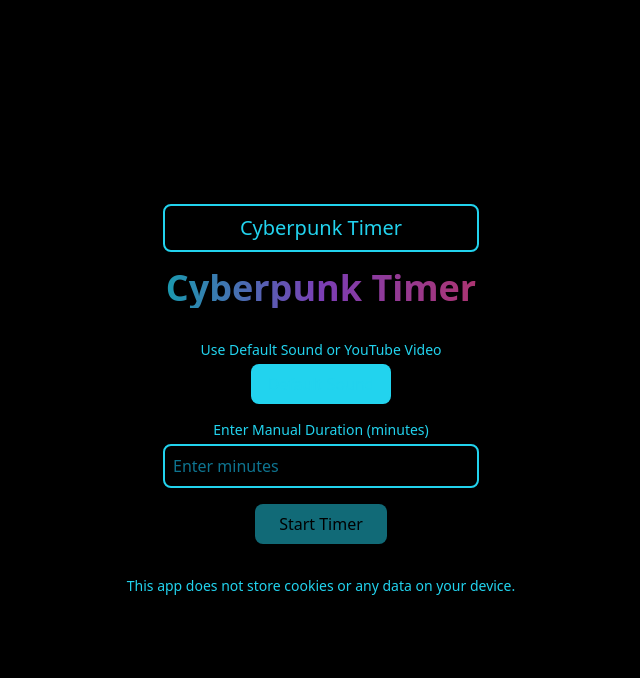
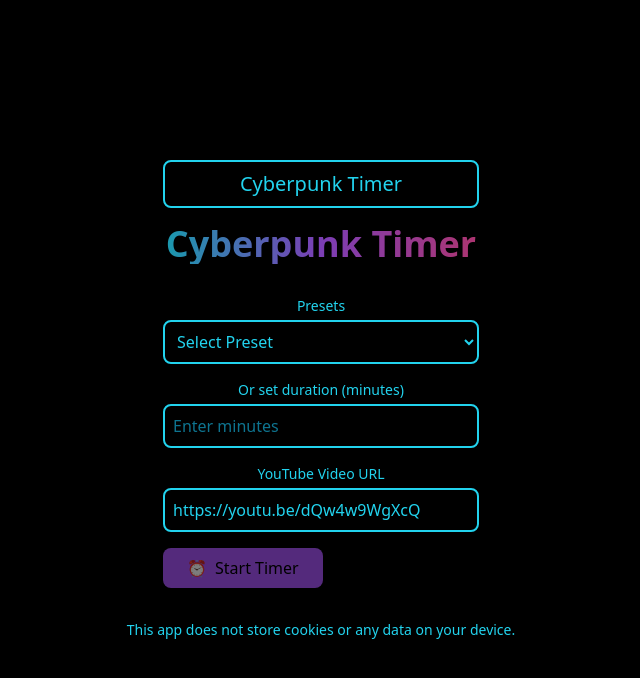
Before and after one commit to danwlew/licznik, a React (Vite) app: page / in a window 1280 px wide. Shown: the top 678 px of the page, without its empty margins (319-959 px from the left). Built offline with nearby package versions, Linux system fonts and the light colour scheme.

Commit message:
test2
te

```diff
--- a/src/App.tsx
+++ b/src/App.tsx
@@ -5,7 +5,6 @@ const App = () => {
   const [isRunning, setIsRunning] = useState(false);
   const [endTime, setEndTime] = useState<string>(''); // Godzina zakończenia (HH:mm)
   const [customMinutes, setCustomMinutes] = useState<string>(''); // Niestandardowy czas w minutach
-  const [manualMinutes, setManualMinutes] = useState<string>(''); // Ręczny czas w minutach
   const [timeLeft, setTimeLeft] = useState({ minutes: 0, seconds: 0 });
   const [youtubeUrl, setYoutubeUrl] = useState<string>('https://youtu.be/dQw4w9WgXcQ'); // Domyślny URL do YouTube
   const [useDefaultSound, setUseDefaultSound] = useState<boolean>(true); // Flaga dla domyślnego dźwięku
@@ -15,13 +14,21 @@ const App = () => {
   const [alarmTime, setAlarmTime] = useState<string>(''); // Rzeczywisty czas zakończenia odliczania
   const audioElement = useRef<HTMLAudioElement | null>(null);
 
+  // Presety
+  const presets = [
+    { name: 'Przerwa', minutes: 5 },
+    { name: 'Przerwa na kawę', minutes: 10 },
+    { name: 'Start Zajęć', minutes: 15 },
+    { name: 'Przerwa techniczna', minutes: 20 },
+  ];
+
+  // Dodatkowe opcje czasu
+  const additionalMinutes = [25, 30, 35, 40, 45, 50, 55, 60];
+
   // Funkcja do odtwarzania alarmu
   const playAlarm = () => {
     if (useDefaultSound) {
-      audioElement.current?.play().catch((err) => {
-        console.warn('Error playing sound:', err);
-        setShowYoutubeVideo(true); // Jeśli wystąpi problem z dźwiękiem, pokaż YouTube
-      });
+      audioElement.current?.play().catch((err) => console.warn('Error playing sound:', err));
     } else {
       setShowYoutubeVideo(true);
     }
@@ -94,35 +101,35 @@ const App = () => {
   }, []);
 
   const startTimer = () => {
-    let minutes = 0;
-
     if (endTime) {
       setTimeLeft(calculateTimeLeft(endTime));
       setAlarmTime(endTime);
     } else if (customMinutes) {
-      minutes = parseInt(customMinutes, 10);
-    } else if (manualMinutes) {
-      minutes = parseInt(manualMinutes, 10);
+      const minutes = parseInt(customMinutes, 10);
+      if (minutes > 0) {
+        setTimeLeft({ minutes, seconds: 0 });
+        setAlarmTime(calculateAlarmTime(minutes));
+      }
     }
-
-    if (minutes > 0) {
-      setTimeLeft({ minutes, seconds: 0 });
-      setAlarmTime(calculateAlarmTime(minutes));
-      setIsRunning(true);
-      setShowYoutubeVideo(false);
-      setIsEditingName(false);
-    }
+    setIsRunning(true);
+    setShowYoutubeVideo(false);
+    setIsEditingName(false);
   };
 
   const resetTimer = () => {
     setIsRunning(false);
     setEndTime('');
     setCustomMinutes('');
-    setManualMinutes('');
     setTimeLeft({ minutes: 0, seconds: 0 });
     setShowYoutubeVideo(false);
     setAlarmTime('');
     setIsEditingName(true);
+  };
+
+  const handlePresetSelect = (name: string, minutes: number) => {
+    setAppName(name);
+    setCustomMinutes(minutes.toString());
+    setEndTime('');
   };
 
   // Funkcja do wyciągania ID wideo z URL YouTube
@@ -151,47 +158,56 @@ const App = () => {
         {!isRunning && (
           <div className="space-y-4">
             <div>
-              <label className="block text-sm mb-1">Use Default Sound or YouTube Video</label>
-              <button
-                onClick={() => setUseDefaultSound(!useDefaultSound)}
-                className={`px-4 py-2 rounded-lg ${
-                  useDefaultSound ? 'bg-cyan-400' : 'bg-purple-500'
-                } hover:opacity-80`}
+              <label className="block text-sm mb-1">Presets</label>
+              <select
+                onChange={(e) => {
+                  const [name, minutes] = e.target.value.split('|');
+                  handlePresetSelect(name, parseInt(minutes));
+                }}
+                className="w-full bg-black border-2 border-cyan-400 rounded-lg p-2 text-cyan-400 focus:outline-none focus:border-purple-500"
               >
-                {useDefaultSound ? 'Default Sound' : 'Custom YouTube Video'}
-              </button>
+                <option value="">Select Preset</option>
+                {presets.map((preset) => (
+                  <option key={preset.name} value={`${preset.name}|${preset.minutes}`}>
+                    {preset.name} - {preset.minutes} min
+                  </option>
+                ))}
+                {additionalMinutes.map((minutes) => (
+                  <option key={minutes} value={`Custom|${minutes}`}>
+                    Custom - {minutes} min
+                  </option>
+                ))}
+              </select>
             </div>
-            {!useDefaultSound && (
-              <div>
-                <label className="block text-sm mb-1">Enter YouTube Video URL</label>
-                <input
-                  type="text"
-                  value={youtubeUrl}
-                  onChange={(e) => setYoutubeUrl(e.target.value)}
-                  placeholder="YouTube URL"
-                  className="w-full bg-black border-2 border-cyan-400 rounded-lg p-2 text-cyan-400 placeholder-cyan-700 focus:outline-none focus:border-purple-500"
-                />
-              </div>
-            )}
             <div>
-              <label className="block text-sm mb-1">Enter Manual Duration (minutes)</label>
+              <label className="block text-sm mb-1">Or set duration (minutes)</label>
               <input
                 type="number"
-                value={manualMinutes}
+                value={customMinutes}
                 onChange={(e) => {
-                  setManualMinutes(e.target.value);
-                  setCustomMinutes('');
+                  setCustomMinutes(e.target.value);
                   setEndTime('');
                 }}
                 placeholder="Enter minutes"
                 className="w-full bg-black border-2 border-cyan-400 rounded-lg p-2 text-cyan-400 placeholder-cyan-700 focus:outline-none focus:border-purple-500"
               />
             </div>
+            <div>
+              <label className="block text-sm mb-1">YouTube Video URL</label>
+              <input
+                type="text"
+                value={youtubeUrl}
+                onChange={(e) => setYoutubeUrl(e.target.value)}
+                placeholder="Enter YouTube video URL"
+                className="w-full bg-black border-2 border-cyan-400 rounded-lg p-2 text-cyan-400 placeholder-cyan-700 focus:outline-none focus:border-purple-500"
+              />
+            </div>
             <button
               onClick={startTimer}
-              disabled={!endTime && !customMinutes && !manualMinutes}
-              className="bg-cyan-400 text-black px-6 py-2 rounded-lg hover:bg-cyan-300 disabled:opacity-50"
+              disabled={!endTime && !customMinutes}
+              className="flex items-center justify-center bg-purple-500 text-black px-6 py-2 rounded-lg hover:bg-purple-400 disabled:opacity-50"
             >
+              <span className="mr-2 text-cyan-400">⏰</span>
               Start Timer
             </button>
           </div>
```
